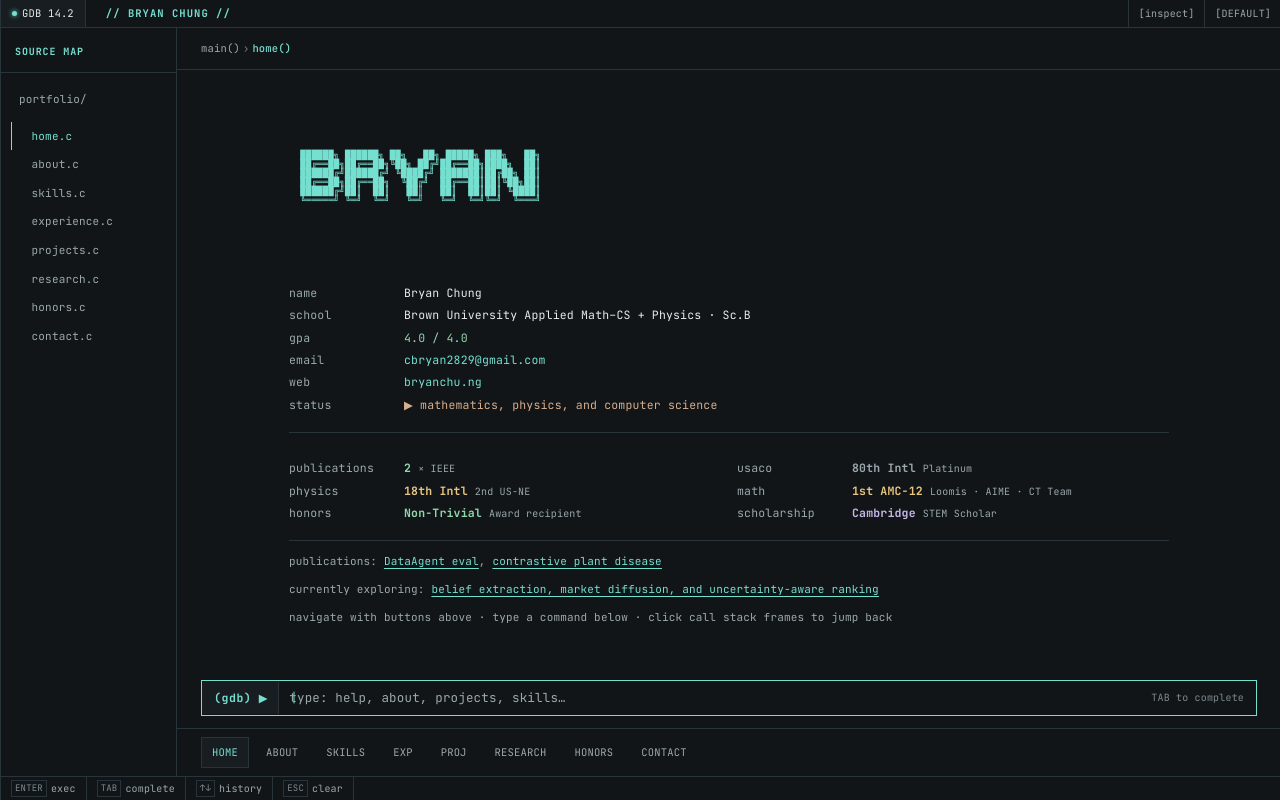
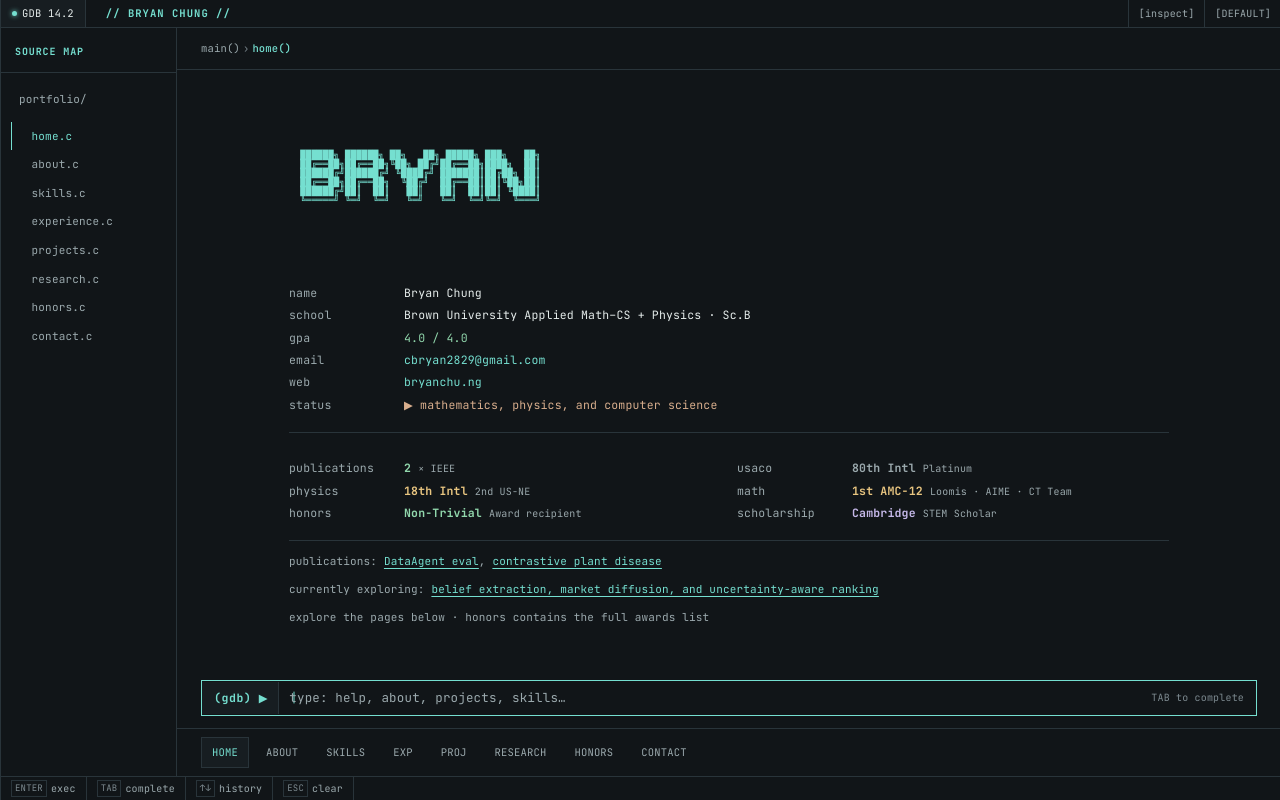
Before and after one commit to bryanc04/bryanchu.ng, a React (Vite) app: page / in a window 1280 px wide. Built offline with nearby package versions, Linux system fonts and the light colour scheme.

Commit message:
Clarify navigation hint for minimal workspace

```diff
--- a/src/App.jsx
+++ b/src/App.jsx
@@ -691,8 +691,7 @@ function HomePage() {
         </a>
       </div>
       <div style={{ color: "var(--muted)", fontSize: 11, marginTop: 10 }}>
-        navigate with buttons above · type a command below · click call stack
-        frames to jump back{" "}
+        explore the pages below · honors contains the full awards list
       </div>
     </>
   );
```
